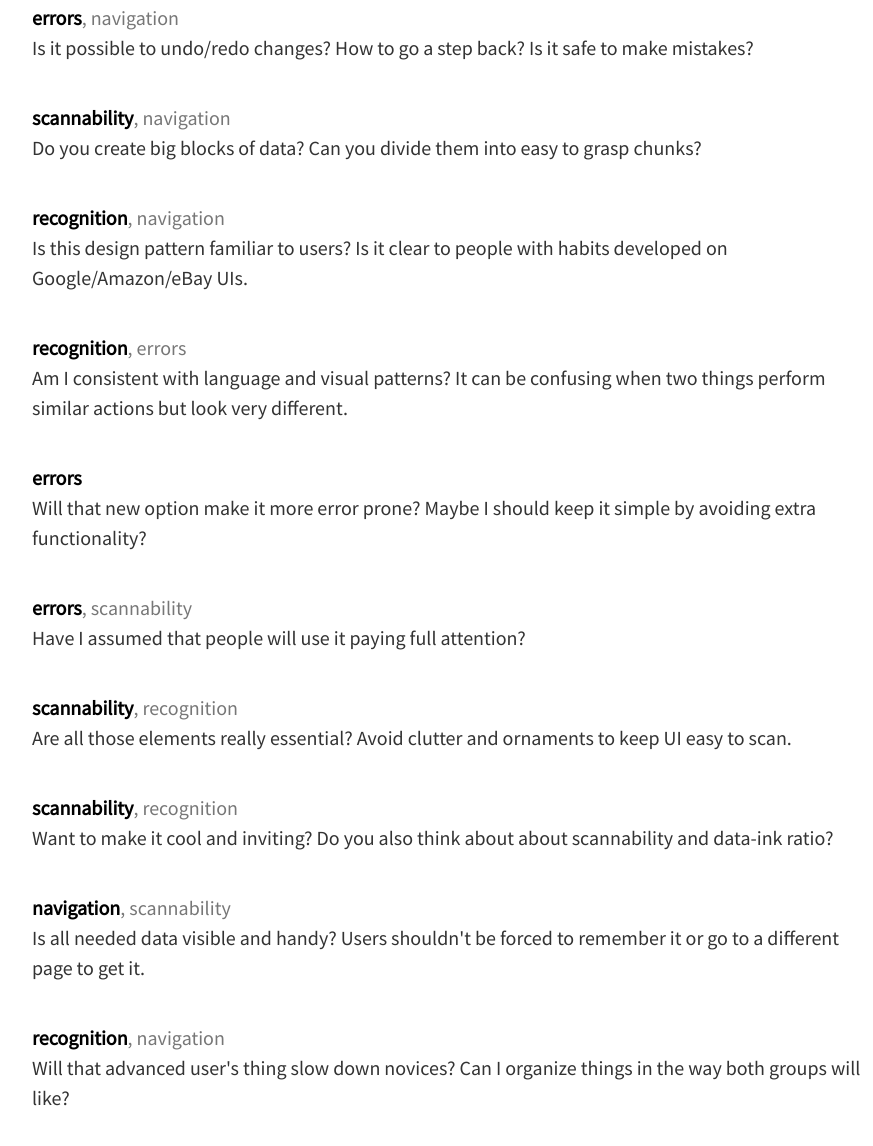
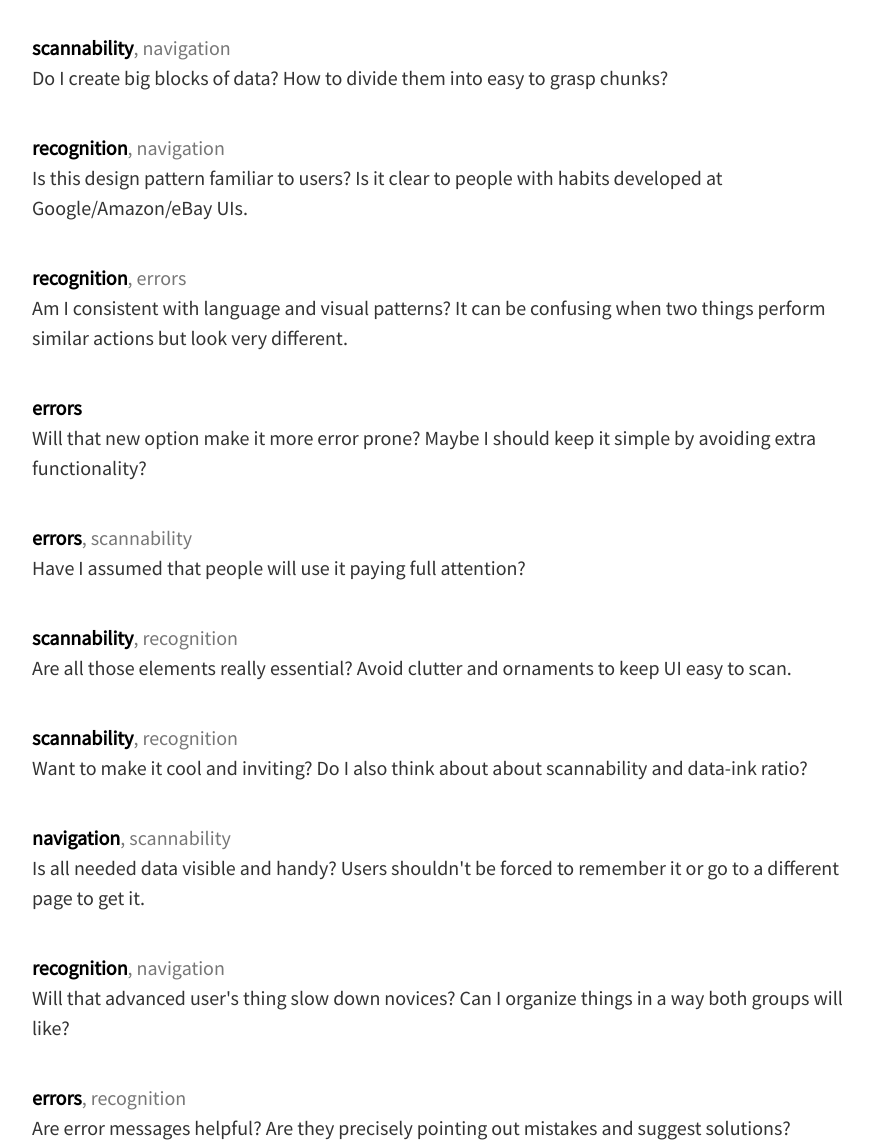
Before and after one commit to bart747/ui-questions, a website built with webpack: page index.html in a window 1280 px wide. Shown: the part 617-1763 px from the top of the page, without its empty margins (188-1061 px from the left). Built offline with nearby package versions, Linux system fonts and the light colour scheme.

Commit message:
fix typos

```diff
--- a/index.html
+++ b/index.html
@@ -17,10 +17,11 @@
 
   <!-- Add your site or application content here -->
 
+made by <a href="http://bart747.github.io">bart747.github.io</a>
 
 <div class="wrapper">
 
-made by <a href="http://bart747.github.io">bart747.github.io</a>
+
 <h1>Question to Ask Yourself when Designing UIs</h1>
 
 <section class="menu">
@@ -77,8 +78,8 @@ made by <a href="http://bart747.github.io">bart747.github.io</a>
        data-sec="navigation"
   >
     <div class="content">
-      Do you create big blocks of data?
-      Can you divide them into easy to grasp chunks?
+      Do I create big blocks of data?
+      How to divide them into easy to grasp chunks?
     </div>
   </div>
 
@@ -88,7 +89,7 @@ made by <a href="http://bart747.github.io">bart747.github.io</a>
   >
     <div class="content">
       Is this design pattern familiar to users?
-      Is it clear to people with habits developed on Google/Amazon/eBay UIs.
+      Is it clear to people with habits developed at Google/Amazon/eBay UIs.
     </div>
   </div>
 
@@ -137,7 +138,7 @@ made by <a href="http://bart747.github.io">bart747.github.io</a>
   >
     <div class="content">
       Want to make it cool and inviting?
-      Do you also think about about scannability and data-ink ratio?
+      Do I also think about about scannability and data-ink ratio?
     </div>
   </div>
 
@@ -157,7 +158,7 @@ made by <a href="http://bart747.github.io">bart747.github.io</a>
   >
     <div class="content">
       Will that advanced user's thing slow down novices?
-      Can I organize things in the way both groups will like?
+      Can I organize things in a way both groups will like?
     </div>
   </div>
 
```
